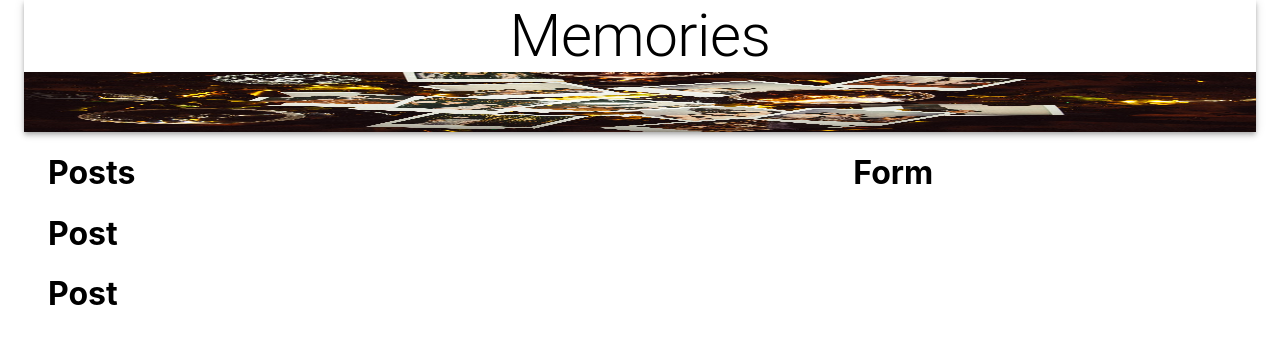
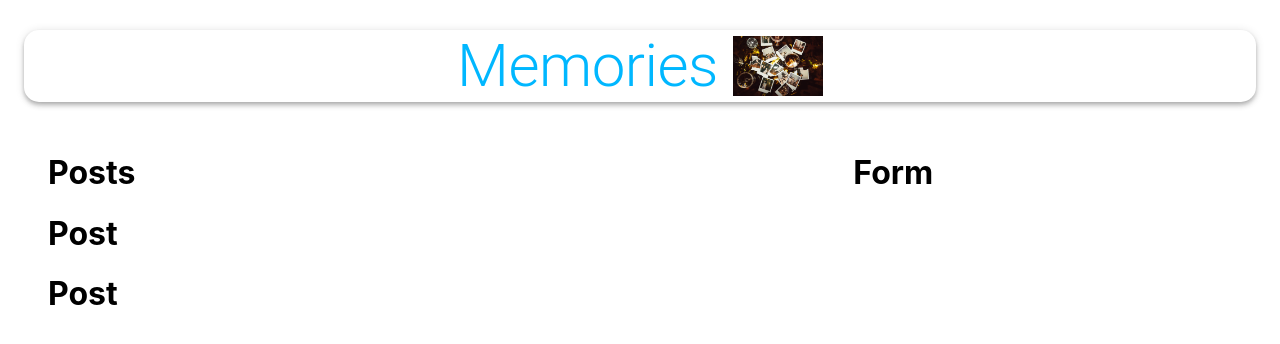
Before and after one commit to edcsu/memories-client, a React (Create React App) app: page / in a window 1280 px wide. Shown: the top 344 px of the page. Built offline with nearby package versions, Linux system fonts and the light colour scheme.

Commit message:
styles: add app.js syles

```diff
--- a/src/App.js
+++ b/src/App.js
@@ -4,12 +4,16 @@
 import Form from "./components/Form/Form";
 
 import memories from "./images/pexels-cottonbro-3419719.jpg"
+
+import useStyles from "./styles";
+
 function App() {
+  const classes = useStyles();
   return (
     <Container maxWidth="lg">
-      <AppBar position="static" color="inherit">
-        <Typography variant="h2" align="center">Memories</Typography>
-        <img src={memories} alt="memories" height="60" />
+      <AppBar className={classes.appBar} position="static" color="inherit">
+        <Typography className={classes.heading} variant="h2" align="center">Memories</Typography>
+        <img className={classes.image} src={memories} alt="memories" height="60" />
       </AppBar>
       <Grow in>
         <Container>
--- /dev/null
+++ b/src/styles.js
@@ -0,0 +1,18 @@
+import { makeStyles } from "@material-ui/core/styles";
+
+export default makeStyles(() => ({
+    appBar: {
+      borderRadius: 15,
+      margin: '30px 0',
+      display: 'flex',
+      flexDirection: 'row',
+      justifyContent: 'center',
+      alignItems: 'center',
+    },
+    heading: {
+      color: 'rgba(0,183,255, 1)',
+    },
+    image: {
+      marginLeft: '15px',
+    },
+  }));
```
